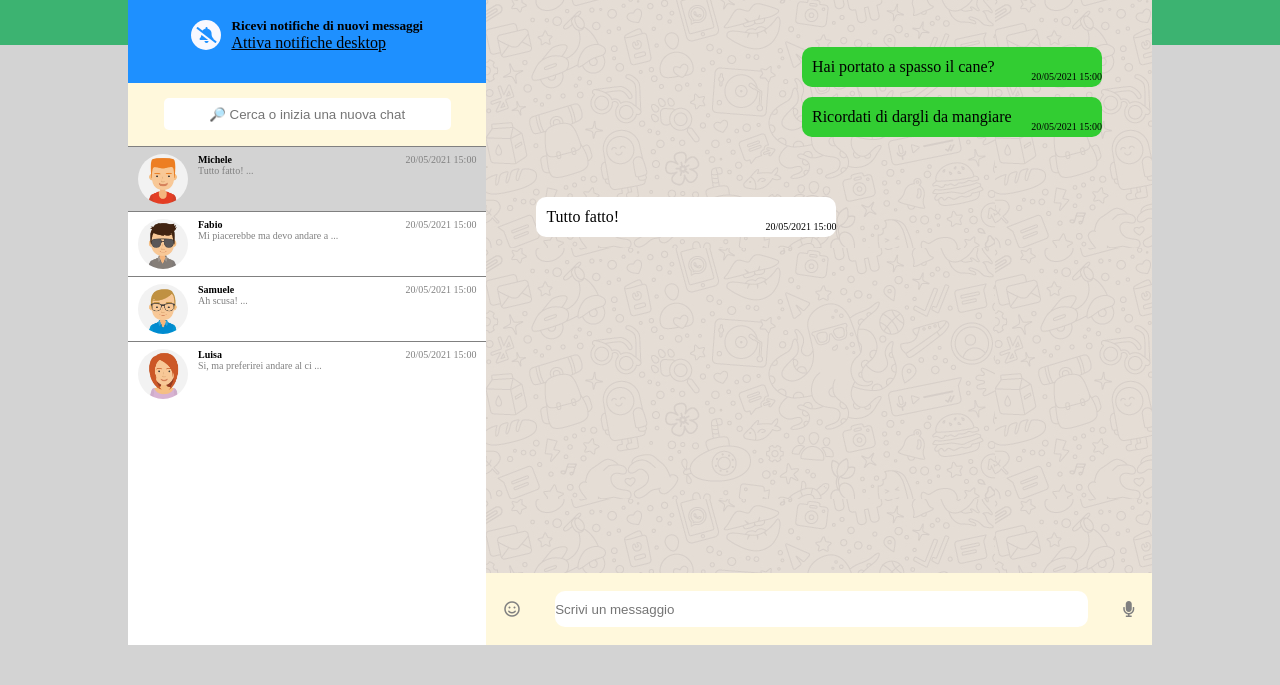
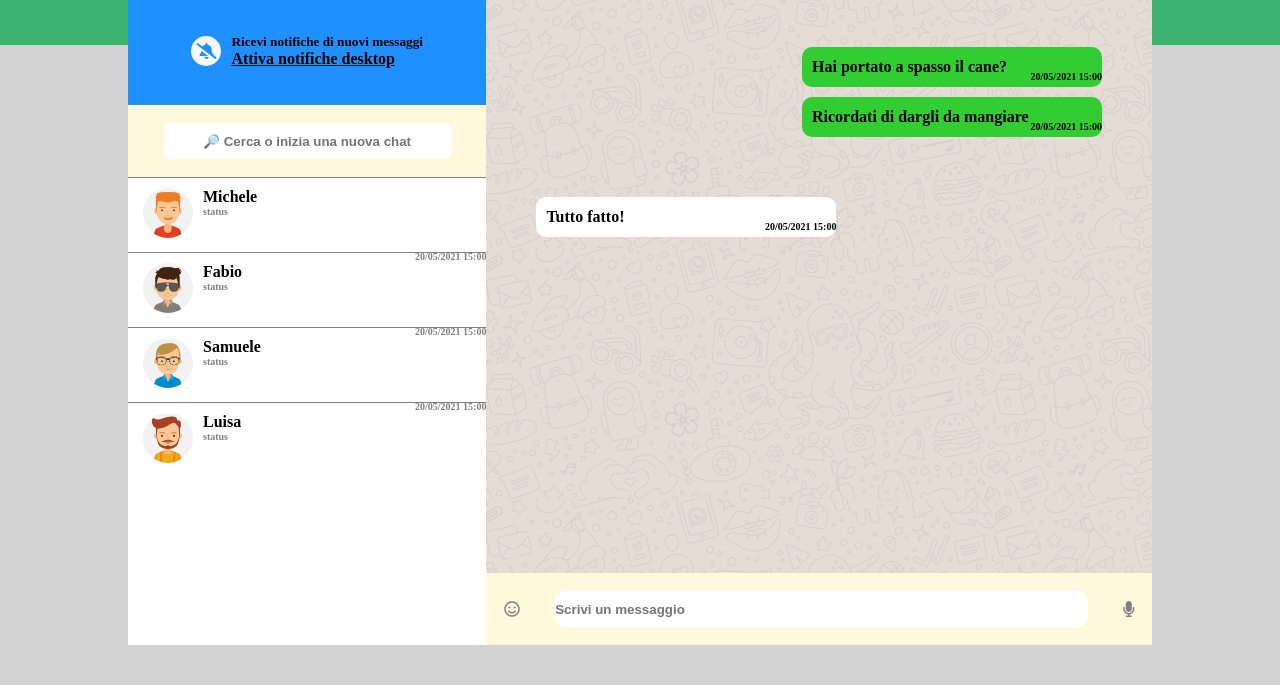
Before and after one commit to Nicolas2595/vue-boolzapp, a plain HTML site: page index.html in a window 1280 px wide. Shown: the part 115-800 px from the top of the page. Drawn offline with nearby package versions, Linux system fonts and the light colour scheme.

Commit message:
v-for + scrollbar

```diff
--- a/css/style.css
+++ b/css/style.css
@@ -2,6 +2,7 @@
     box-sizing: border-box;
     padding: 0;
     margin: 0;
+    font-weight: bold;
 }
 
 .flex {
@@ -12,6 +13,7 @@
     align-items: center;
 }
 
+/* Background */
 #sfondo{
     position: relative;
 }
@@ -26,7 +28,9 @@
     background-color: lightgrey;
     justify-content: center;
 }
+/* Fine background */
 
+/* Inizio app */
 #app_container{
     height: 90vh;
     width: 80vw;
@@ -36,6 +40,7 @@
     transform: translate(-50%, -50%);
 }
 
+/* Inizio left container */
 #app_container_left{
     flex-direction: column;
     height: 100%;
@@ -101,43 +106,36 @@
 }
 
 .people {
-    height: calc(100% - 55px - 60px - 35px);
     overflow-y: auto;
+    background-color: white;
 }
-
-.people .contact_chat {
+.contact {
     display: flex;
-    height: 65px;
-    padding: 7px 10px;
+    position: relative;
+    padding: 10px 15px;
     border-top: 1px solid grey;
 }
 
-.contact_chat.active {
-    background-color: lightgrey;
+.avatar img {
+    height: 50px;
+    border-radius: 50%;
 }
 
-.contact_chat > img {
-    height: 100%;
-    margin: auto 0;
-    border-radius: 50%;
-    cursor: pointer;
+.data {
+    padding: 0 10px;
 }
-
-.contact_chat_user {
-    flex-grow: 1;
-    margin-left: 10px;
-}
-
-.contact_chat h4 {
-    font-size: 10px;
-}
-
-.contact_chat p,
-  #chat .section_header p {
+.data p {
     font-size: 10px;
     color: grey;
 }
 
+.time p {
+    font-size: 10px;
+    color: grey;
+}
+/* Fine container left */
+
+/* Inizio container right */
 #app_container_right{
     flex-direction: column;
     height: 100%;
@@ -162,7 +160,6 @@
 }
 
 .message_one {
-    background-color: limegreen;
     width: 300px;
     height: 40px;
     border-radius: 10px;
@@ -236,3 +233,6 @@
     border-radius: 10px;
     border: 0px transparent;
 }
+/* Fine container right */
+
+/* Fine app */
--- a/index.html
+++ b/index.html
@@ -6,6 +6,27 @@
         <meta name="viewport" content="width=device-width, initial-scale=1.0">
         <script src="https://cdn.jsdelivr.net/npm/vue@2/dist/vue.js"></script>
         <link rel="stylesheet" href="https://cdnjs.cloudflare.com/ajax/libs/font-awesome/5.15.3/css/all.min.css" referrerpolicy="no-referrer" />
+        <style>
+            /* Scrollbar */
+            ::-webkit-scrollbar {
+              width: 8px;
+            }
+
+            ::-webkit-scrollbar-track {
+              box-shadow: inset 0 0 5px grey;
+              border-radius: 10px;
+            }
+
+            ::-webkit-scrollbar-thumb {
+              background: limegreen;
+              border-radius: 10px;
+            }
+
+            ::-webkit-scrollbar-thumb:hover {
+              background: mediumaquamarine;
+            }
+            /* Fine scrollbar */
+        </style>
         <link rel="stylesheet" href="css/style.css">
         <title>Boolzapp</title>
     </head>
@@ -62,68 +83,21 @@
                     <!-- Fine search -->
 
                     <!-- Inizio contact -->
-                        <div class="people">
-
-                            <div class="contact_chat active">
-
-                                <img src="img/avatar_1.jpg" alt="Avatar Michele">
-
-                                <div class="contact_chat_user">
-                                    <h4>Michele</h4>
-                                    <p>Tutto fatto! ...</p>
-                                </div>
-
-                                <div>
-                                    <p>20/05/2021 15:00</p>
-                                </div>
-
+                    <div class="people">
+                        <div v-for="(contact,index) in contacts" class="contact"
+                            :class="(contactIndex == index) ? 'active' : ''">
+                            <div class="avatar">
+                                <img :src="getImage(index)" :alt="getAlt(index)">
                             </div>
-
-                            <div class="contact_chat">
-
-                                <img src="img/avatar_2.jpg" alt="Avatar Fabio">
-
-                                <div class="contact_chat_user">
-                                    <h4>Fabio</h4>
-                                    <p>Mi piacerebbe ma devo andare a ...</p>
-                                </div>
-
-                                <div>
-                                    <p>20/05/2021 15:00</p>
-                                </div>
-
+                            <div class="data">
+                                <h4>{{ contact.name }}</h4>
+                                <p>status</p>
                             </div>
-
-                            <div class="contact_chat">
-
-                                <img src="img/avatar_3.jpg" alt="Avatar Samuele">
-
-                                <div class="contact_chat_user">
-                                    <h4>Samuele</h4>
-                                    <p>Ah scusa! ...</p>
-                                </div>
-
-                                <div>
-                                    <p>20/05/2021 15:00</p>
-                                </div>
-
+                            <div class="time">
+                                <p>20/05/2021 15:00</p>
                             </div>
-                            <div class="contact_chat">
-
-                                <img src="img/avatar_6.jpg" alt="Avatar Luisa">
-
-                                <div class="contact_chat_user">
-                                    <h4>Luisa</h4>
-                                    <p>Si, ma preferirei andare al ci ...</p>
-                                </div>
-
-                                <div>
-                                    <p>20/05/2021 15:00</p>
-                                </div>
-
-                            </div>
-
                         </div>
+                    </div>
                     <!-- Fine contact -->
 
                 </div>
--- a/js/script.js
+++ b/js/script.js
@@ -86,7 +86,16 @@ var app = new Vue({
                     }
                 ],
             },
-        ]
+        ],
+        contactIndex: 0
+    },
+    methods: {
+        getImage: function (index) {
+            return "img/" + "avatar" + this.contacts[index].avatar + ".jpg";
+        },
+        getAlt: function (index) {
+            return this.contacts[index].name;
+        }
     }
 
 });
```
